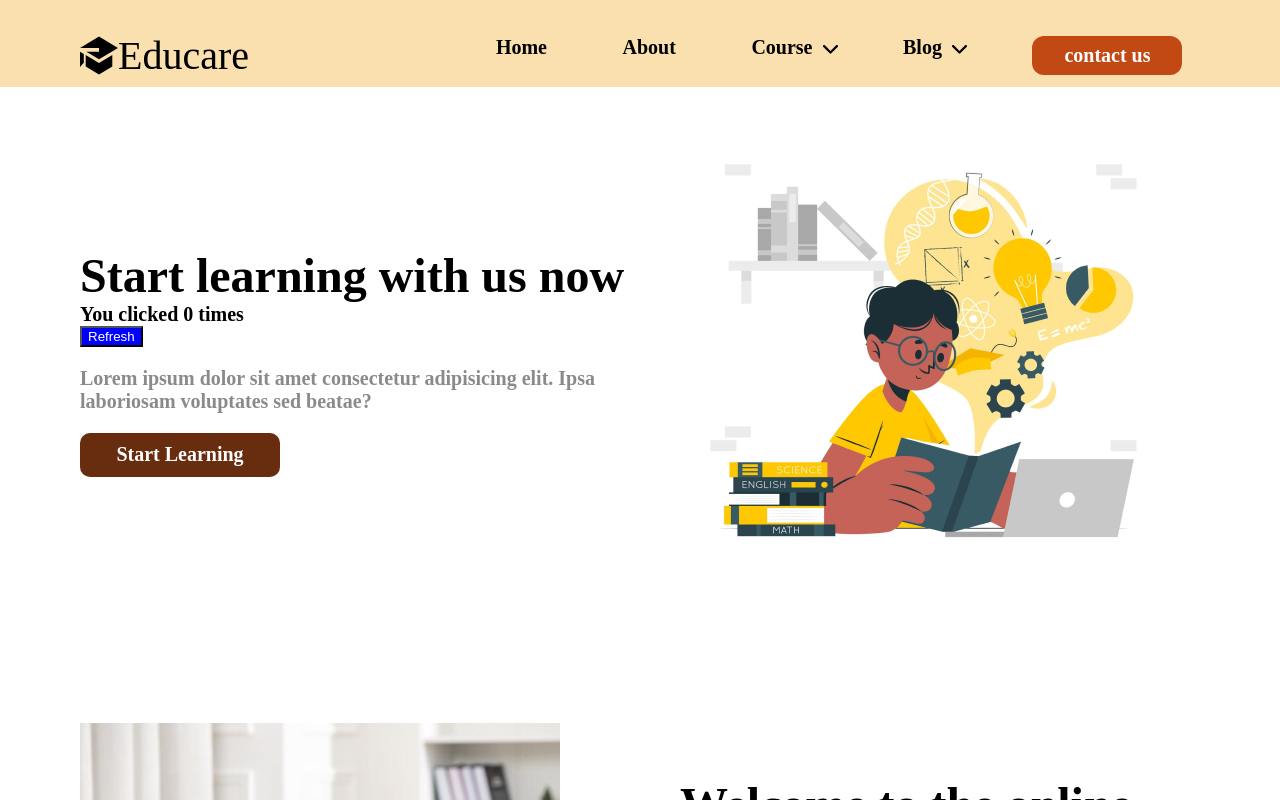
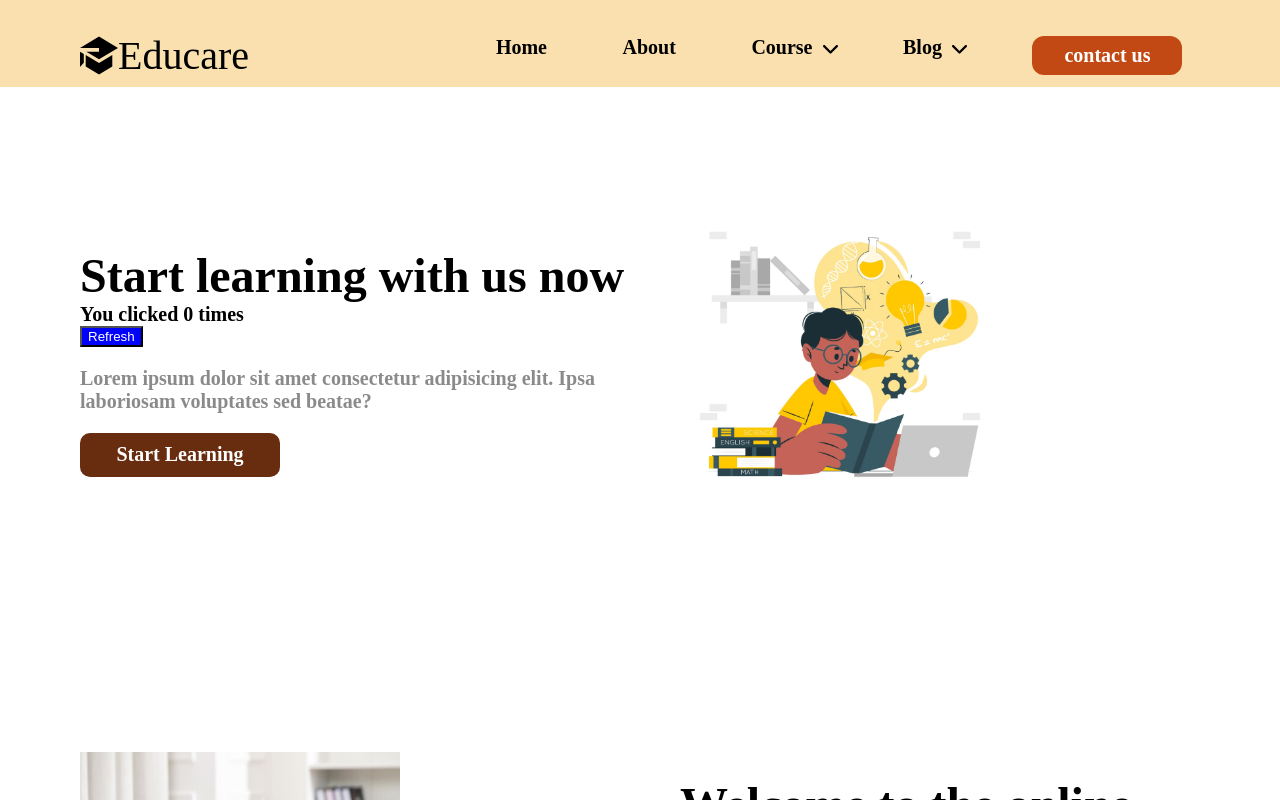
Before and after one commit to Mithun-18/figma-react--education, a React (Create React App) app: page / in a window 1280 px wide. Shown: the top 800 px of the page. Built offline with nearby package versions, Linux system fonts and the light colour scheme; a web font is replaced by a local one.

Commit message:
added transform style to imges using state

```diff
--- a/src/components/Text.jsx
+++ b/src/components/Text.jsx
@@ -1,3 +1,4 @@
+import { useState } from "react";
 
 export function BigText(props) {
   return (
@@ -16,14 +17,27 @@ export function SmallText(props) {
 }
 
 export function Image(props) {
+  const [scale, setScale] = useState(0);
+
+  function Mousein() {
+    setScale(1);
+  }
+
+  function MouseOut() {
+    setScale(0);
+  }
+
   return (
-
+    <div className="container">
       <img
         src={props.src}
-        alt="{props.alt}"
-        width={props.width}
-        height={props.height}
-
+        alt={props.alt}
+        onMouseEnter={Mousein}
+        onMouseLeave={MouseOut}
+        className={scale ? "hover":""}
+        // width={props.width}
+        // height={props.height}
       />
+    </div>
   );
 }
--- a/src/components/style.css
+++ b/src/components/style.css
@@ -124,3 +124,20 @@ button,input {
 .menuItemIconHover{
     transform: rotate(180deg);
 }
+
+.container{
+    width:320px;
+    height: 320px;
+    overflow: hidden;
+
+}
+
+.container img{
+    width:100%;
+    height: 100%;
+    transition: transform .7s ease-in-out;
+}
+
+.hover{
+    transform: scale(1.3);
+}
```
